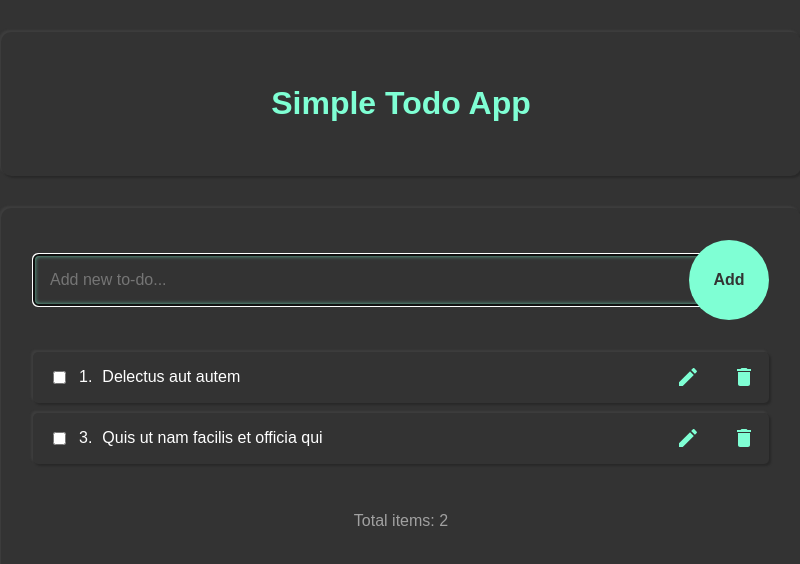
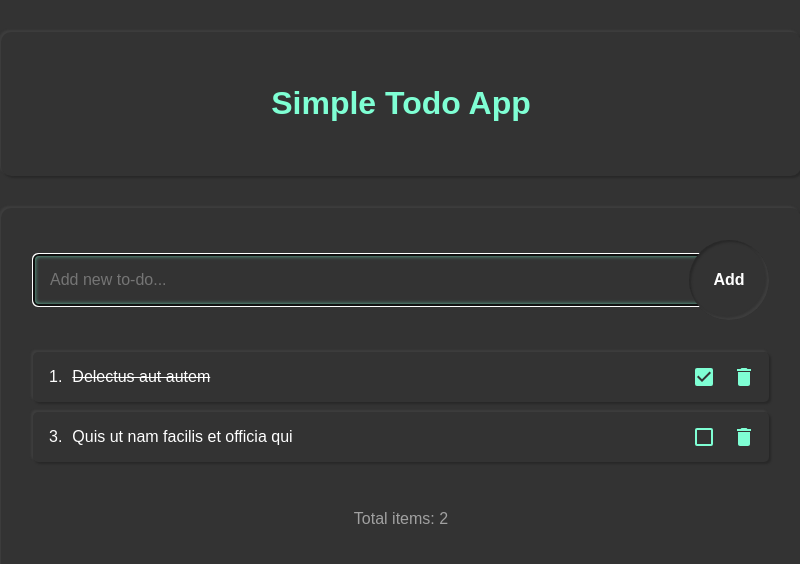
Before and after one commit to SWi74/todo-app-react, a React (Create React App) app: page / in a window 1280 px wide. Shown: the top 564 px of the page, without its empty margins (239-1039 px from the left). Built offline with nearby package versions, Linux system fonts and the light colour scheme; data requests are answered from the project's data file.

Commit message:
onClick doesnt work

```diff
--- a/src/App.js
+++ b/src/App.js
@@ -22,30 +22,7 @@ class App extends React.Component {
         this.addTodo = this.addTodo.bind(this);
     }
 
-    // addTodo(todoTitle){
-    //     console.log(todoTitle);
-    //     const todos = this.state.todos;
-
-    //     // this.state.todos[1].id = 999;
-
-    //     const id = todos.length+1; // todo: make it propper
-
-    //     const newTodos = [...todos,{
-    //             "userId": 1,
-    //             "id": id,
-    //             "title": todoTitle,
-    //             "completed": false
-    //         }
-    //     ]
-
-    //     this.setState( {todos:newTodos} );
-    // }
-
     componentDidMount() {
-
-        // HW:  use fetch API to set initial state, instead of the hardcoded values above
-        // You can use the "https://jsonplaceholder.typicode.com/todos" for server endpoint
-        // Reference: https://reactjs.org/docs/faq-ajax.html
 
         fetch("http://localhost:3000/todos")
         .then(response => response.json())
@@ -59,6 +36,7 @@ class App extends React.Component {
     addTodo = (todoTitle) => {
         const todos = this.state.todos;
         const id = todos[todos.length-1].id+1;
+
 
         const newTodo = {
           "userId": 1,
@@ -89,7 +67,6 @@ class App extends React.Component {
             <Theme>
                 <GlobalStyle />
                 <StyledPage>
-                <h1>{this.state.todos.t}</h1>
                     <StyledMain>
                         <Header appName={this.appName} />
                         <ToDoPanel>
--- a/src/components/AddTodo.js
+++ b/src/components/AddTodo.js
@@ -12,6 +12,12 @@ class AddTodo extends React.Component {
 
 	}
 
+	resetInput = () => {
+		this.setState({
+			"todoTitle": ""
+		})
+	}
+
 	handleChange = (e) => {
 		this.setState({
 			"todoTitle": e.target.value
@@ -19,10 +25,15 @@ class AddTodo extends React.Component {
 	}
 
 	handleClick = (e) => {
-		console.log( this.state.todoTitle );
-		console.dir(this.props)
+		// console.log( this.state.todoTitle );
+		// console.dir(this.props)
 
 		this.props.addTodo(this.state.todoTitle);
+		this.resetInput()
+	}
+
+	enableButton = (e) => {
+		return this.state.todoTitle === "" ? <button disabled onClick={this.handleClick}>Add</button> : <button onClick={this.handleClick}>Add</button>
 	}
 
 	render() {
@@ -35,7 +46,7 @@ class AddTodo extends React.Component {
 					placeholder="Add new to-do..."
 					value={this.state.todoTitle}
 					onChange={this.handleChange}/>
-				<button className="btnAdd" onClick={this.handleClick}>Add</button>
+				{this.enableButton()}
 			</StyledAddToDo>
 		 )
 	}
--- a/src/components/TodoItem.js
+++ b/src/components/TodoItem.js
@@ -2,9 +2,8 @@ import React from 'react';
 
 import { StyledItem } from "./styled"
 
-const TodoItem = ( {todo, removeTodo,toggleComplete} ) => {
+const TodoItem = ( {todo, removeTodo, toggleComplete} ) => {
 	const handleRemove = (e) => {
-		console.log(`delete click`);
 		removeTodo(todo.id)
 	}
 
@@ -14,20 +13,58 @@ const TodoItem = ( {todo, removeTodo,toggleComplete} ) => {
 
 	return (
 		<StyledItem>
-			<label htmlFor={todo.id}>
-				<input id={todo.id} type="checkbox" />
-				<span className="todoID">{todo.id}.</span>
-				<span className={todo.completed ? "completed" : ""}>{todo.title}</span>
-			</label>
 
-			<svg width="50px" x="0px" y="0px" viewBox="0 0 50 50">
-				<path id="ic_edit_24px" d="M16,30.25V34h3.75l11.06-11.06l-3.75-3.75L16,30.25z M33.71,20.04c0.39-0.39,0.39-1.02,0-1.41l-2.34-2.34 c-0.39-0.39-1.02-0.39-1.41,0l-1.83,1.83l3.75,3.75C31.88,21.87,33.71,20.04,33.71,20.04z"/>
+			<div>
+				<span>{todo.id}.</span>
+				<span style={todo.completed ? { textDecoration: "line-through" } : {textDecoration: "none"} }>{todo.title}</span>
+			</div>
+
+			<svg onClick={handleToggleComplete} width="18" height="18" viewBox="0 0 18 18">
+				{todo.completed ?
+					<path d="M19,3H5A2,2,0,0,0,3,5V19a2,2,0,0,0,2,2H19a2,2,0,0,0,2-2V5A2,2,0,0,0,19,3ZM10,17,5,12l1.41-1.41L10,14.17l7.59-7.59L19,8Z" transform="translate(-3 -3)"/>
+				:
+					<path d="M19,5V19H5V5H19m0-2H5A2.006,2.006,0,0,0,3,5V19a2.006,2.006,0,0,0,2,2H19a2.006,2.006,0,0,0,2-2V5A2.006,2.006,0,0,0,19,3Z" transform="translate(-3 -3)"/>
+				}
 			</svg>
-			<svg width="50px" x="0px" y="0px" viewBox="0 0 50 50">
-				<path id="ic_delete_24px" d="M19,32c0,1.1,0.9,2,2,2h8c1.1,0,2-0.9,2-2V20H19V32z M32,17h-3.5l-1-1h-5l-1,1H18v2h14V17z"/>
+
+			<svg onClick={handleRemove} width="50px" x="0px" y="0px" viewBox="0 0 50 50">
+				<path d="M19,32c0,1.1,0.9,2,2,2h8c1.1,0,2-0.9,2-2V20H19V32z M32,17h-3.5l-1-1h-5l-1,1H18v2h14V17z"/>
 			</svg>
+
+
 		</StyledItem>
 	 );
 }
+// const TodoItem = ( {todo, removeTodo, toggleComplete} ) => {
+// 	const handleRemove = (e) => {
+// 		console.log(`delete click`);
+// 		removeTodo(todo.id)
+// 	}
+
+// 	const handleToggleComplete = (e) => {
+// 		toggleComplete(todo.id);
+// 	}
+
+// 	function checkComplete(todo) {
+// 		return todo.completed ? <Complete /> : <NotComplete />
+// 	}
+
+// 	return (
+// 		<StyledItem>
+// 			{/* <label htmlFor={todo.id}>
+// 				<input id={todo.id} type="checkbox" /> */}
+// 			<div>
+// 				<span>{todo.id}.</span>
+// 				<span style={todo.completed ? { textDecoration: "line-through" } : {textDecoration: "none"} }>{todo.title}</span>
+// 			</div>
+// 			{/* </label> */}
+
+// 			{checkComplete(todo)}
+
+// 			<Delete />
+
+// 		</StyledItem>
+// 	 );
+// }
 
 export default TodoItem;
--- a/src/components/styled.js
+++ b/src/components/styled.js
@@ -66,6 +66,12 @@ export const StyledAddToDo = styled.div`
 		color: ${props => props.theme.colors.dark};
         cursor: pointer;
 	}
+    button:disabled {
+        background: ${props => props.theme.colors.dark};
+        box-shadow: ${props => props.theme.effects.inset};
+        color: ${props => props.theme.colors.light};
+        cursor: auto;
+    }
 `
 
 export const StyledToDoList = styled.div`
@@ -81,7 +87,7 @@ export const StyledItem = styled.li`
     gap: 6px;
     align-items: center;
     border-radius: 5px;
-    label {
+    > div {
         display: flex;
         gap: 10px;
         margin: 0 auto 0 0;
```
